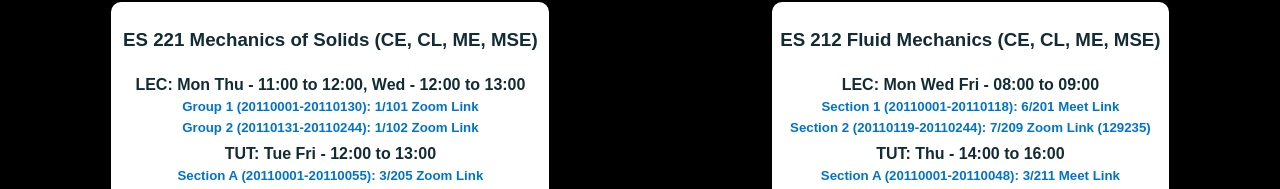
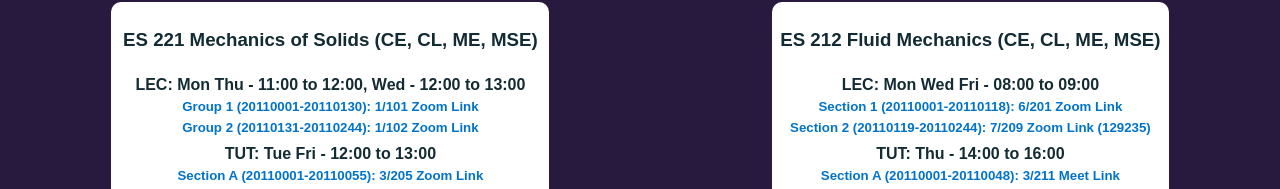
Before and after one commit to mk-mukul/btech20-iitgn, a React (Create React App) app: page / in a window 1280 px wide. Shown: the part 575-764 px from the top of the page. Built offline with nearby package versions, Linux system fonts and the light colour scheme; no server answers.

Commit message:
update data

```diff
--- a/src/containers/btech20/data.js
+++ b/src/containers/btech20/data.js
@@ -172,8 +172,8 @@ export const data = [
               "time": "LEC: Mon Wed Fri - 08:00 to 09:00",
               "section": [
                 {
-                    "section": "Section 1 (20110001-20110118): 6/201 Meet Link",
-                    "link": "https://meet.google.com/sgm-agst-mvb"
+                    "section": "Section 1 (20110001-20110118): 6/201 Zoom Link",
+                    "link": "https://iitgn-ac-in.zoom.us/j/94747283932?pwd=eUJXcjlhREFweENRY3Z3VTJReWRUdz09"
                 },
                 {
                     "section": "Section 2 (20110119-20110244): 7/209 Zoom Link (129235)",
--- a/src/containers/btech20/style.css
+++ b/src/containers/btech20/style.css
@@ -2,7 +2,7 @@
     margin: 0;
     padding: 0;
     font-family: Arial, Helvetica, sans-serif;
-    background-color: #000000;
+    background-color: #28193f;
 }
 
 #link-page header {
```
